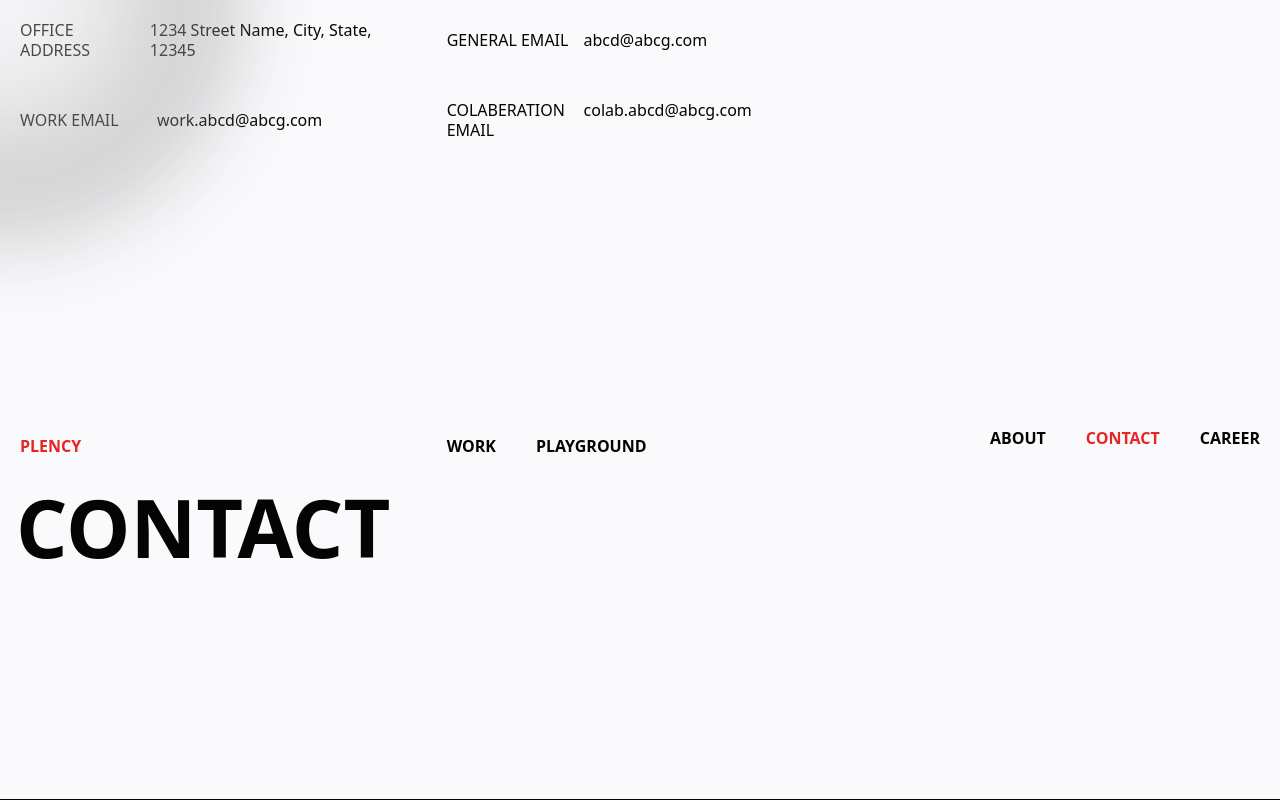
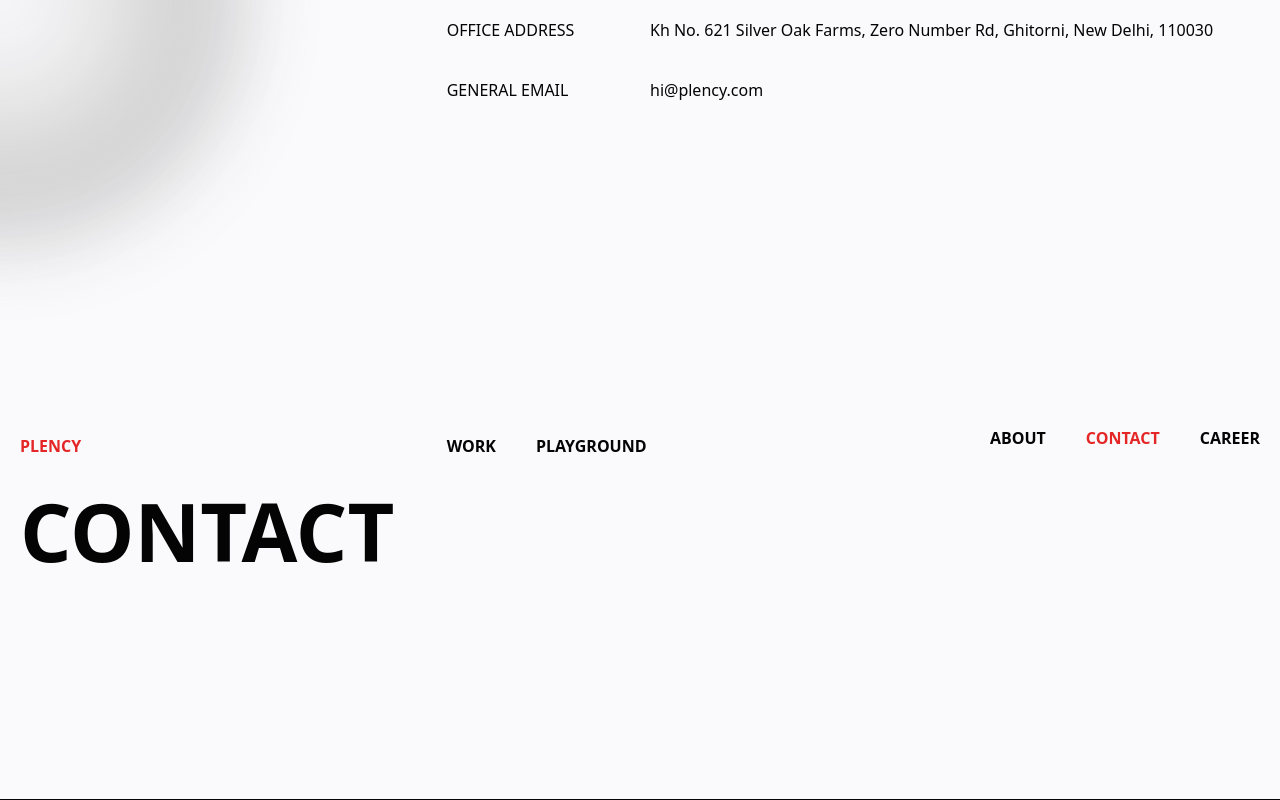
Before and after one commit to rahul24167/plency, a Next.js app: page /contact in a window 1280 px wide. Built offline with nearby package versions, Linux system fonts and the light colour scheme.

Commit message:
contents updated

```diff
--- /dev/null
+++ b/event-creator/src/app/create-experiments/page.tsx
@@ -0,0 +1,9 @@
+import React from 'react'
+
+const CreateExperiments = () => {
+  return (
+    <div>CreateExperiments</div>
+  )
+}
+
+export default CreateExperiments
--- a/event-creator/src/app/create-project/page.tsx
+++ b/event-creator/src/app/create-project/page.tsx
@@ -1,6 +1,7 @@
 "use client";
 import Image from "next/image";
 import { useState } from "react";
+import { uploadToS3 } from "@/event-creator/src/lib/s3Uploader";
 type Media = {
   url: string;
   type: "IMAGE" | "VIDEO";
@@ -22,29 +23,6 @@ export default function CreateProjectPage() {
   });
 
   const [images, setImages] = useState<Media[]>([]);
-
-  async function uploadToS3(file: File): Promise<string> {
-    const presignRes = await fetch(
-      "/api/s3-presign?filename=" + encodeURIComponent(file.name)
-    );
-    const { url, fields } = await presignRes.json();
-
-    const formData = new FormData();
-    Object.entries(fields).forEach(([key, value]) => {
-      formData.append(key, value as string);
-    });
-    formData.append("file", file);
-
-    const uploadRes = await fetch(url, {
-      method: "POST",
-      body: formData,
-    });
-
-    if (!uploadRes.ok) throw new Error("S3 upload failed");
-
-    // Construct the actual public URL if bucket is public
-    return `https://${process.env.NEXT_PUBLIC_AWS_S3_BUCKET}.s3.${process.env.NEXT_PUBLIC_AWS_REGION}.amazonaws.com/${fields.key}`;
-  }
   const handleSubmit = async (e: React.FormEvent) => {
     e.preventDefault();
     try {
--- /dev/null
+++ b/event-creator/src/lib/s3Uploader.ts
@@ -0,0 +1,22 @@
+export async function uploadToS3(file: File): Promise<string> {
+    const presignRes = await fetch(
+      "/api/s3-presign?filename=" + encodeURIComponent(file.name)
+    );
+    const { url, fields } = await presignRes.json();
+
+    const formData = new FormData();
+    Object.entries(fields).forEach(([key, value]) => {
+      formData.append(key, value as string);
+    });
+    formData.append("file", file);
+
+    const uploadRes = await fetch(url, {
+      method: "POST",
+      body: formData,
+    });
+
+    if (!uploadRes.ok) throw new Error("S3 upload failed");
+
+    // Construct the actual public URL if bucket is public
+    return `https://${process.env.NEXT_PUBLIC_AWS_S3_BUCKET}.s3.${process.env.NEXT_PUBLIC_AWS_REGION}.amazonaws.com/${fields.key}`;
+  }
--- a/event-creator/tsconfig.json
+++ b/event-creator/tsconfig.json
@@ -28,7 +28,6 @@
   },
   "include": [
     "next-env.d.ts",
-    ".next/types/**/*.ts",
     "**/*.ts",
     "**/*.tsx"
   ],
--- a/src/app/LayoutWrapper.tsx
+++ b/src/app/LayoutWrapper.tsx
@@ -1,5 +1,5 @@
 "use client";
-import {motion, AnimatePresence } from "motion/react";
+import { motion, AnimatePresence } from "motion/react";
 import { usePathname } from "next/navigation";
 import CustomCursor from "@/src/app/components/customCursor";
 
@@ -7,24 +7,52 @@ export default function LayoutWrapper({
   children,
 }: Readonly<{
   children: React.ReactNode;
-}>){
+}>) {
   const pathname = usePathname();
+  const mainPages = [
+    "/",
+    "/work",
+    "/about",
+    "/contact",
+    "/career",
+    "/playground",
+  ];
+
+  const isMainPage = mainPages.includes(pathname);
   return (
    <AnimatePresence mode="popLayout">
-
   <motion.div
     key={pathname}
     initial={{ y: "-100vh" }}
     animate={{ y: 0 }}
-        exit={{ y:"200vh",
-                opacity: 0,
-         }}
-        transition={{ delay:0,duration: 1, ease: "easeInOut" }}
+    exit={{ y: "200vh", opacity: 0 }}
+    transition={{ delay: 0, duration: 1, ease: "easeInOut" }}
     className="h-screen overflow-auto z-10"
-        style={{ y: "-100vh" }}
-      ><CustomCursor />
+  >
+    <CustomCursor />
+    <div className="w-full h-16 md:hidden bg-transparent"></div>
+    <div className="relative w-full">
+      {/* Page Title - overlays on top of children */}
+      {isMainPage && pathname !== "/" && (
+        <div className="md:absolute md:top-0 md:left-0 w-full md:h-screen flex flex-col justify-end md:z-30 pointer-events-none">
+         <div className="h-1/2 w-full">
+          <h1 className="px-5 md:mt-[10vh] text-medium md:text-large lg:text-largest font-bold uppercase">
+            {pathname
+              .replace("/", "")
+              .replace(/-/g, " ")
+              .replace(/\b\w/g, (l) => l.toUpperCase())}
+          </h1>
+         </div>
+        </div>
+      )}
+
+    {/* Children — no vertical offset */}
+      <div className="relative md:z-10">
         {children}
+      </div>
+    </div>
   </motion.div>
 </AnimatePresence>
-  )
+
+  );
 }
--- a/src/app/career/page.tsx
+++ b/src/app/career/page.tsx
@@ -1,27 +1,31 @@
 interface CareerWithUs {
+  type: string;
+  career:{
   title: string;
   description: string;
+  }
 }
 const Career = () => {
   const careerWithUs:CareerWithUs[]=[{
-    title: "Job Updates",
-    description: "Stay updated with the latest job openings and career opportunities."
-  }, {
-    title: "Internship Updates",
-    description: "Explore internship opportunities to kickstart your career."
-  }, {
-    title: "Freelance Updates",
-    description: "Find freelance projects that match your skills and interests."
+    type: "current openings",
+    career: {
+      title: "3D MOTION GRAPHIC DESIGNER",
+      description: "As a 3D Motion Graphic Designer at Plency, you’ll be responsible for creating visually engaging animations and motion graphics that bring our ideas to life. You’ll work closely with the creative team to translate concepts and storyboards into high-quality visual content, manage multiple projects simultaneously, and ensure timely delivery without compromising on aesthetics. A strong understanding of storytelling, design and current motion trends will be key to shaping work that stands out."
+    }
+
   }]
   return (
     <div  className="min-h-screen" >
-      <div className="px-5 md:hidden text-largest font-bold">CAREER</div>
+
       <div className="w-full flex flex-row justify-end items-center">
         <div className="md:w-2/3">
         {careerWithUs.map((item, index) => (
           <div key={index} className="w-full flex flex-col md:flex-row p-5">
-            <div className="w-1/4 uppercase font-normal">{item.title}</div>
-            <div className="w-3/4">{item.description}</div>
+            <div className="w-1/4 uppercase font-normal text-secondary">{item.type}</div>
+            <div className="w-3/4 flex flex-col gap-3">
+              <span>{item.career.title}</span>
+              <span>{item.career.description}</span>
+            </div>
           </div>
         ))}
         </div>
--- a/src/app/components/navPage/index.tsx
+++ b/src/app/components/navPage/index.tsx
@@ -68,15 +68,6 @@ export default function NavPage() {
         </div>
       </nav>
 
-      {isMainPage && pathname !== "/" && (
-        <div className="pointer-events-none hidden md:flex px-4 text-medium md:text-large lg:text-largest font-bold uppercase">
-          {pathname
-            .replace("/", "")
-            .replace(/-/g, " ")
-            .replace(/\b\w/g, (l) => l.toUpperCase())}
-        </div>
-      )}
-
         {/* Animated Menu Modal */}
       <AnimatePresence>
         {isMenuOpen && (
--- a/src/app/contact/page.tsx
+++ b/src/app/contact/page.tsx
@@ -4,36 +4,29 @@ interface ContactUs {
 }
 const Contact = () => {
 
-  const ContactUs:ContactUs[]=[
+  const contactUs:ContactUs[]=[
     {
       title: "Office Address",
-      description: "1234 Street Name, City, State, 12345"
+      description: "Kh No. 621 Silver Oak Farms, Zero Number Rd, Ghitorni, New Delhi, 110030"
     },
     {
       title: "General Email",
-      description: "abcd@abcg.com"
-    },
-    {
-      title: "Work Email",
-      description: "work.abcd@abcg.com"
-    },
-    {
-      title: "Colaberation Email",
-      description: "colab.abcd@abcg.com"
-    },
+      description: "hi@plency.com"
+    }
   ]
   return (
-     <div className="min-h-screen">
-      <div className="px-5 md:hidden text-largest font-bold">CONTACT</div>
-      <div className='md:w-2/3 flex flex-row flex-wrap justify-start md:justify-center items-center'>
-        {ContactUs.map((item, index) => (
-          <div key={index} className='w-full md:w-1/2 p-5 flex flex-col md:flex-row justify-start items-start gap-2 '>
-            <div className='md:w-1/3 uppercase'>{item.title}</div>
-            <div className=''>{item.description}</div>
+     <div  className="min-h-screen bg-transparent" >
+      <div className="w-full flex flex-row justify-end items-center">
+        <div className="md:w-2/3">
+        {contactUs.map((item, index) => (
+          <div key={index} className={` w-full flex flex-col md:flex-row p-5`}>
+            <div className={`md:w-1/4 uppercase font-normal`}>{item.title}</div>
+            <div className="md:w-3/4">{item.description}</div>
           </div>
         ))}
+        </div>
       </div>
-      <div className='h-1/2 w-full'></div>
+
     </div>
   )
 }
--- a/src/app/layout.tsx
+++ b/src/app/layout.tsx
@@ -42,7 +42,7 @@ export default function RootLayout({
           <LayoutWrapper>
 
             <NavPage />
-            <div className="w-full h-16 md:hidden bg-transparent"></div>
+
             {children}
           </LayoutWrapper>
       </body>
--- a/src/app/playground/page.tsx
+++ b/src/app/playground/page.tsx
@@ -27,6 +27,62 @@ const Playground = () => {
           <div>{experiment.name}</div>
         </div>
       ))}
+       {experiments.map((experiment) => (
+        <div key={experiment.id} className="w-full flex flex-col md:flex-row p-5">
+          <div>{experiment.name}</div>
+        </div>
+      ))}
+       {experiments.map((experiment) => (
+        <div key={experiment.id} className="w-full flex flex-col md:flex-row p-5">
+          <div>{experiment.name}</div>
+        </div>
+      ))}
+       {experiments.map((experiment) => (
+        <div key={experiment.id} className="w-full flex flex-col md:flex-row p-5">
+          <div>{experiment.name}</div>
+        </div>
+      ))} {experiments.map((experiment) => (
+        <div key={experiment.id} className="w-full flex flex-col md:flex-row p-5">
+          <div>{experiment.name}</div>
+        </div>
+      ))}
+       {experiments.map((experiment) => (
+        <div key={experiment.id} className="w-full flex flex-col md:flex-row p-5">
+          <div>{experiment.name}</div>
+        </div>
+      ))}
+       {experiments.map((experiment) => (
+        <div key={experiment.id} className="w-full flex flex-col md:flex-row p-5">
+          <div>{experiment.name}</div>
+        </div>
+      ))}
+       {experiments.map((experiment) => (
+        <div key={experiment.id} className="w-full flex flex-col md:flex-row p-5">
+          <div>{experiment.name}</div>
+        </div>
+      ))}
+       {experiments.map((experiment) => (
+        <div key={experiment.id} className="w-full flex flex-col md:flex-row p-5">
+          <div>{experiment.name}</div>
+        </div>
+      ))}
+       {experiments.map((experiment) => (
+        <div key={experiment.id} className="w-full flex flex-col md:flex-row p-5">
+          <div>{experiment.name}</div>
+        </div>
+      ))} {experiments.map((experiment) => (
+        <div key={experiment.id} className="w-full flex flex-col md:flex-row p-5">
+          <div>{experiment.name}</div>
+        </div>
+      ))} {experiments.map((experiment) => (
+        <div key={experiment.id} className="w-full flex flex-col md:flex-row p-5">
+          <div>{experiment.name}</div>
+        </div>
+      ))} {experiments.map((experiment) => (
+        <div key={experiment.id} className="w-full flex flex-col md:flex-row p-5">
+          <div>{experiment.name}</div>
+        </div>
+      ))}
 
 
       </div>
--- a/src/app/work/page.tsx
+++ b/src/app/work/page.tsx
@@ -15,7 +15,6 @@ const Work = async () => {
   });
   return (
     <div className="bg-cover w-full flex flex-row flex-wrap  ">
-      <div className="px-5 md:hidden text-largest font-bold">WORK</div>
       <div className="flex flex-row flex-wrap w-full pr-5 ">
         {projects.map((project, index) => (
           <div
```
Also changed, not shown: src/app/about/page.tsx (+13 -16 lines). Lines whose indentation alone changed are shown as unchanged.
